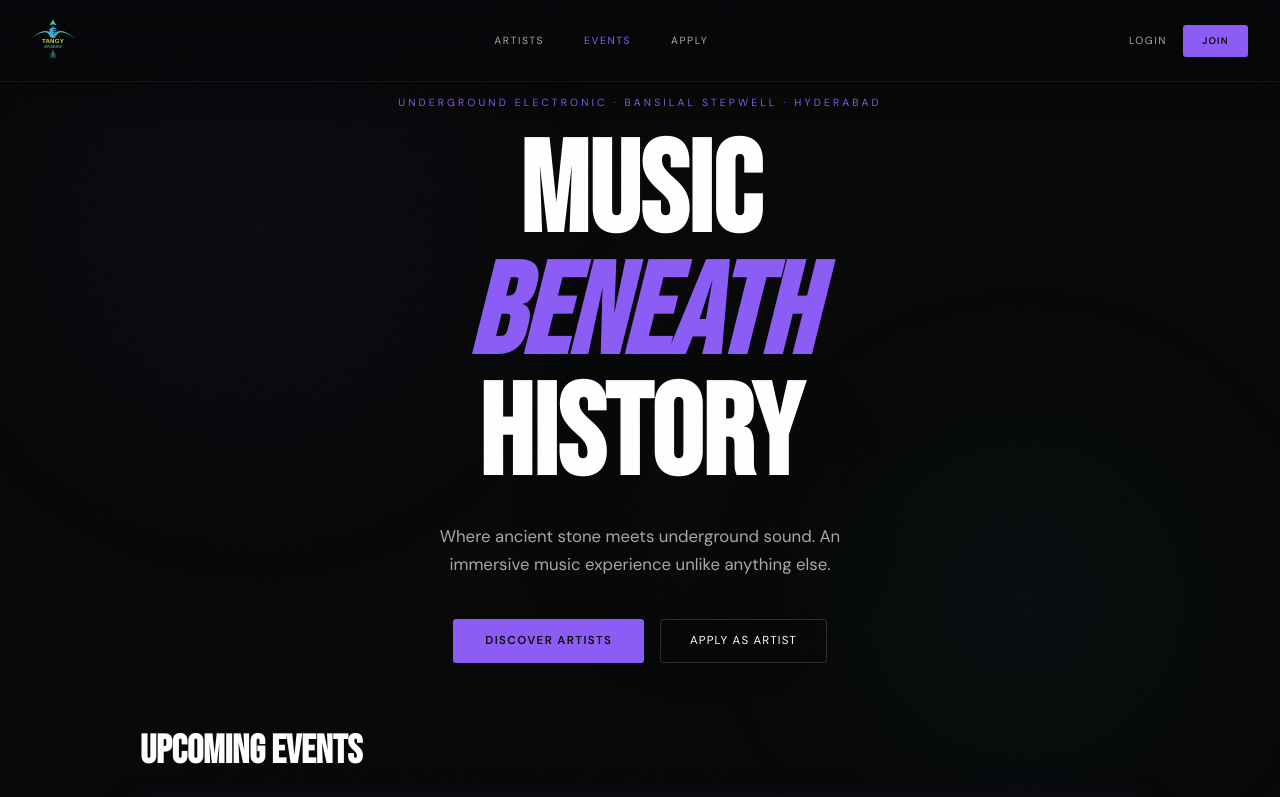
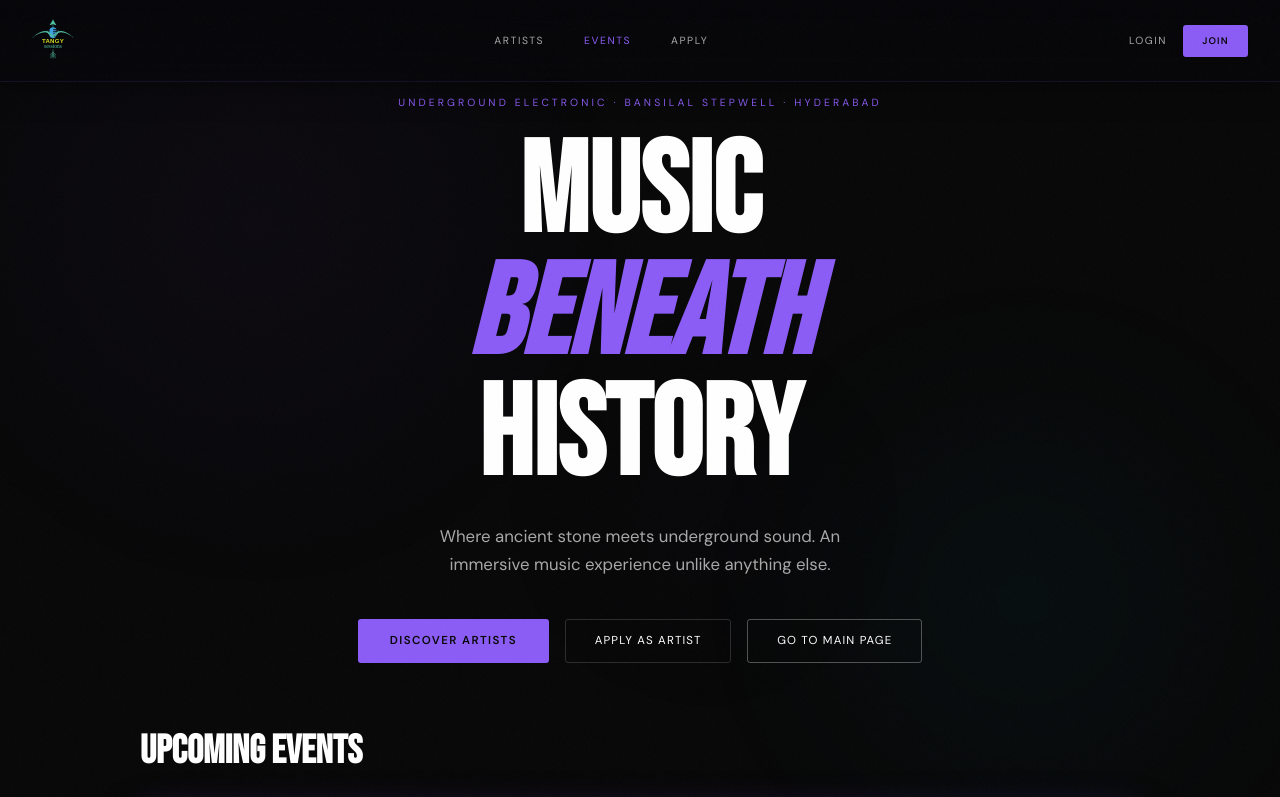
Before and after one commit to komalrubyjane/tangy, a React (Vite) app: page /artist in a window 1280 px wide. Shown: the top 797 px of the page. Built offline with nearby package versions, Linux system fonts and the light colour scheme.

Commit message:
feat: add Go to Main Page button on Artist Portal home view

```diff
--- a/TangyArtistPortal.jsx
+++ b/TangyArtistPortal.jsx
@@ -592,6 +592,7 @@ const HomePage = ({ setPage }) => {
           <button className="t-btn-primary" onClick={() => setPage('artists')}>Discover Artists</button>
           {!user && <button className="t-btn-ghost" onClick={() => setPage('apply')}>Apply as Artist</button>}
           {user && <button className="t-btn-ghost" onClick={() => setPage('dashboard')}>Go to Dashboard</button>}
+          <button className="t-btn-ghost" style={{ borderColor: 'rgba(255,255,255,0.3)', color: '#fff' }} onClick={() => window.location.href = '/'}>Go to Main Page</button>
         </div>
 
         {/* Events Section */}
```
